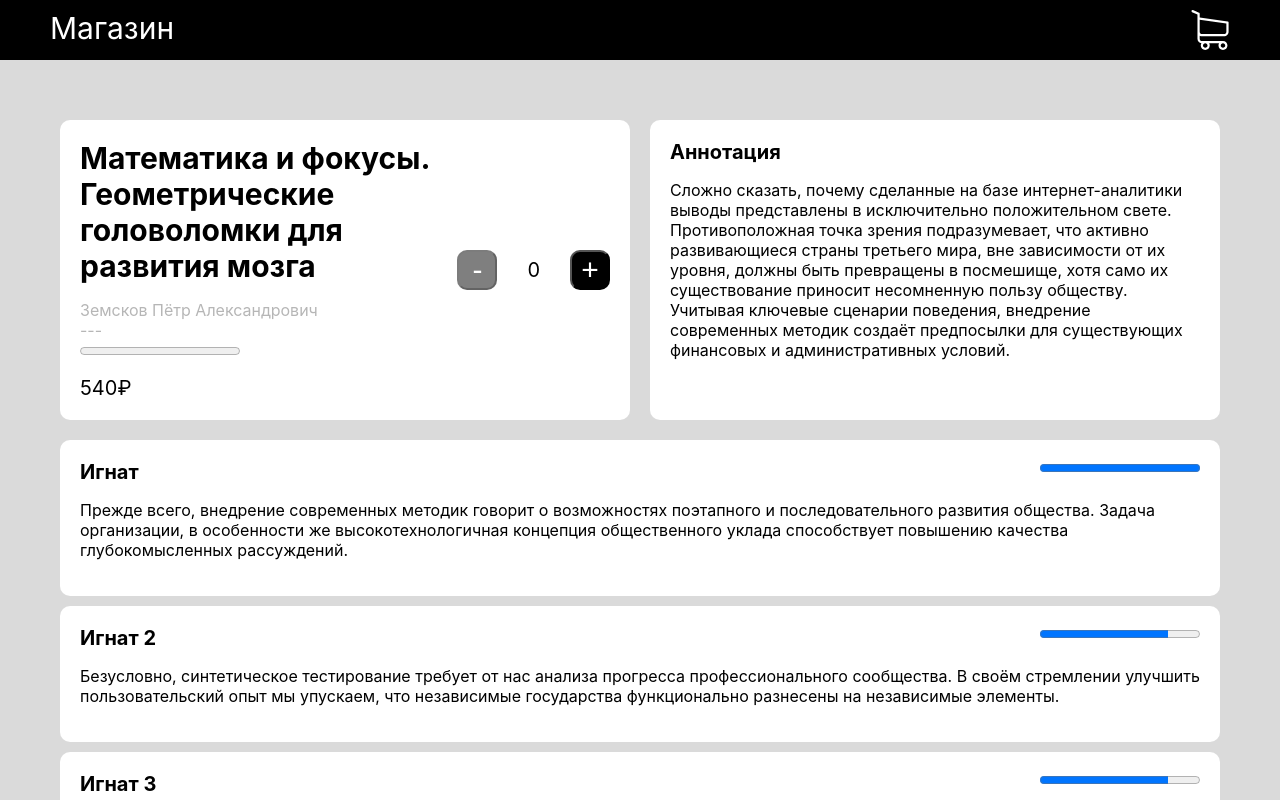
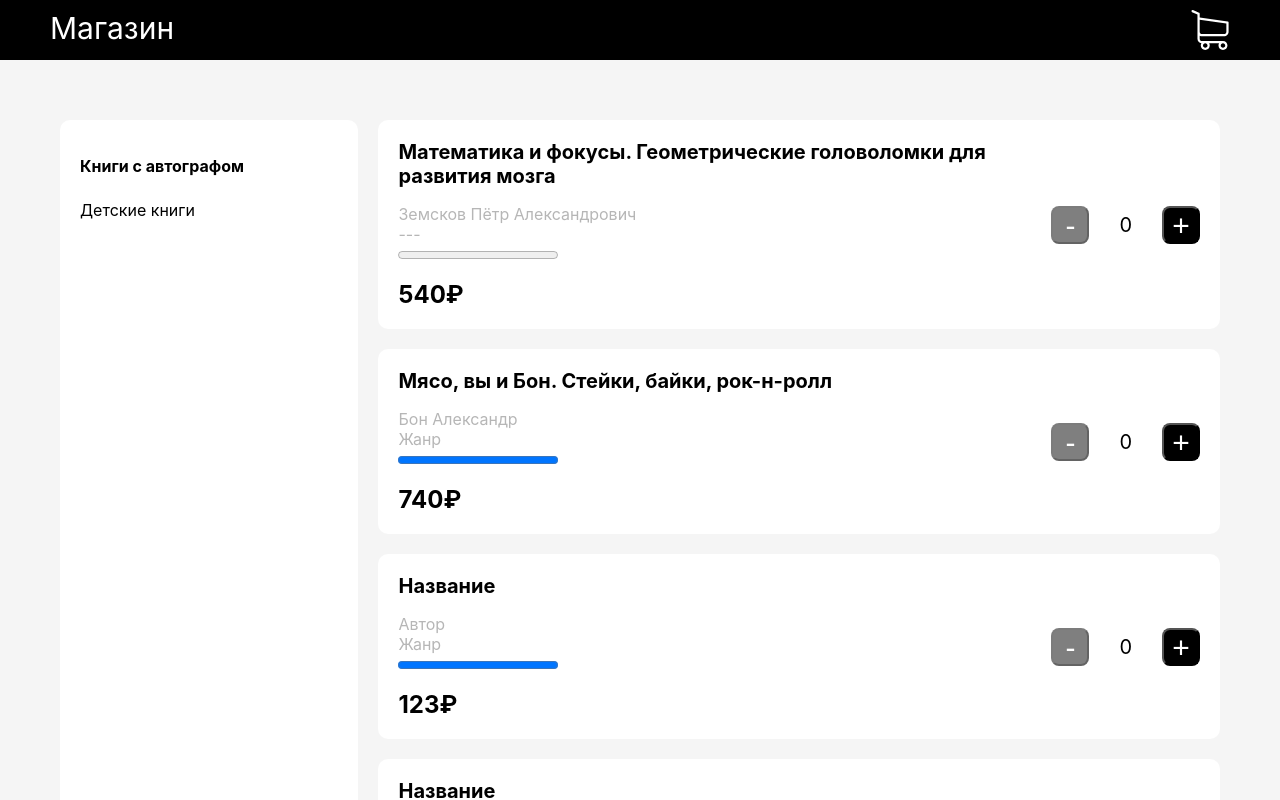
Before and after one commit to GRusl/YLppF_React, a React (Create React App) app: page / in a window 1280 px wide. Shown: the top 800 px of the page. Built offline with nearby package versions, Linux system fonts and the light colour scheme.

Commit message:
The first page is aligned to the layout

```diff
--- a/src/App.js
+++ b/src/App.js
@@ -1,26 +1,29 @@
 import styles from './styles.module.css'
 
 import {Header} from './components/Header/Header';
+
 import {CatalogPage} from "./pages/CatalogPage/Catalog";
 import {DetailPage} from "./pages/DetailPage/Detail";
 // import {findByRole} from "@testing-library/react";
 
 import {sections} from "./constants/mock";
 
+
 function App() {
+    /*
+    <CatalogPage sections={ sections }/>
+    <DetailPage book={ sections[0].books[0] }/>
+     */
     return (
         <>
             <Header/>
 
             <main className={ styles.main }>
-                {
-                    //<CatalogPage sections={ sections }/>
-                    //<DetailPage book={ sections[0].books[0] }/>
-                }
-                <DetailPage book={ sections[0].books[0] }/>
+                <CatalogPage sections={ sections }/>
             </main>
         </>
     );
 }
 
+
 export default App;
--- a/src/components/Item/styles.module.css
+++ b/src/components/Item/styles.module.css
@@ -10,7 +10,7 @@
 }
 
 .title {
-    font-size: 30px;
+    font-size: 20px;
     font-weight: bold;
 }
 
@@ -20,12 +20,13 @@
 
 .infoLi {
     list-style-type: none;
-
+    font-size: 16px;
     color: #b6b6b6;
 }
 
 .price {
-    font-size: 20px;
+    font-size: 24px;
+    font-weight: bold;
     margin: 0;
 }
 
@@ -46,14 +47,14 @@
     background: #000;
 
     font-size: 30px;
-    height: 40px;
-    width: 40px;
+    height: 38px;
+    width: 38px;
 
     text-align: center;
 
-    border-radius: 10px;
+    border-radius: 8px;
 }
 
 .counterBtn:disabled {
-    background: #00000080;
+    background: rgba(0, 0, 0, 0.5);
 }
--- a/src/index.css
+++ b/src/index.css
@@ -4,7 +4,7 @@ body {
         'Ubuntu', 'Cantarell', 'Fira Sans', 'Droid Sans', 'Helvetica Neue', sans-serif;
     -webkit-font-smoothing: antialiased;
     -moz-osx-font-smoothing: grayscale;
-    background-color: #dadada;
+    background-color: #F5F5F5;
 }
 
 code {
--- a/src/pages/CatalogPage/Catalog.jsx
+++ b/src/pages/CatalogPage/Catalog.jsx
@@ -4,6 +4,7 @@ import {useState} from "react";
 import classnames from 'classnames';
 
 import styles from "./styles.module.css"
+
 
 export const CatalogPage = (props) => {
     const [activeSection, setActiveSection] = useState(props.sections[0]);
--- a/src/pages/CatalogPage/styles.module.css
+++ b/src/pages/CatalogPage/styles.module.css
@@ -18,12 +18,12 @@
 
 .linkLi {
     list-style-type: none;
-    color: #646464;
+    padding-bottom: 24px;
+    font-size: 16px;
 }
 
 .linkLi_active {
     font-weight: bold;
-    color: #000;
 }
 
 .contentMain {
--- a/src/styles.module.css
+++ b/src/styles.module.css
@@ -6,5 +6,5 @@
     background-color: #fff;
     border-radius: 10px;
     padding: 20px;
-    margin: 10px;
+    margin: 10px 10px 20px;
 }
```
